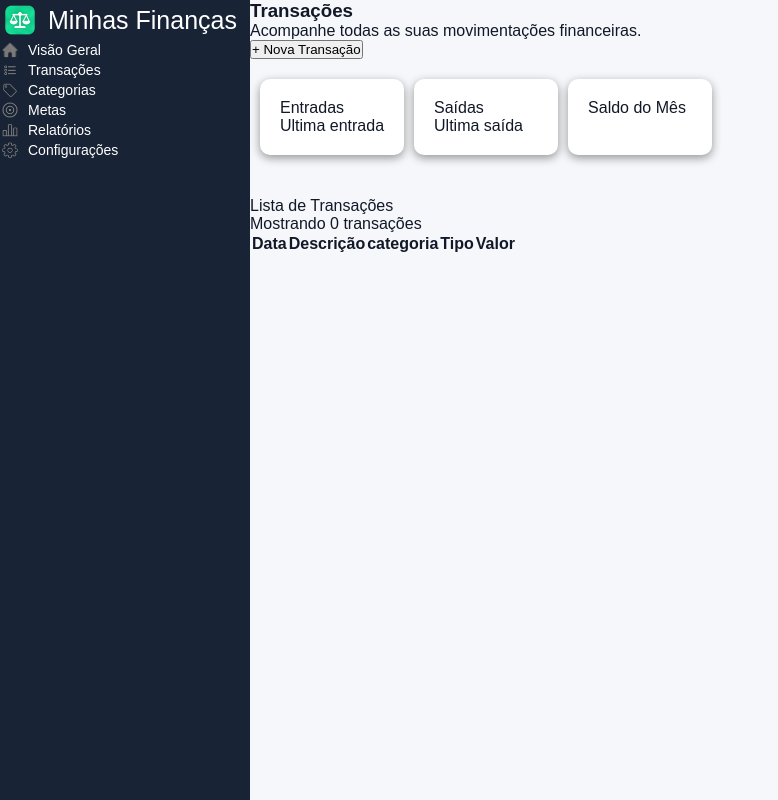
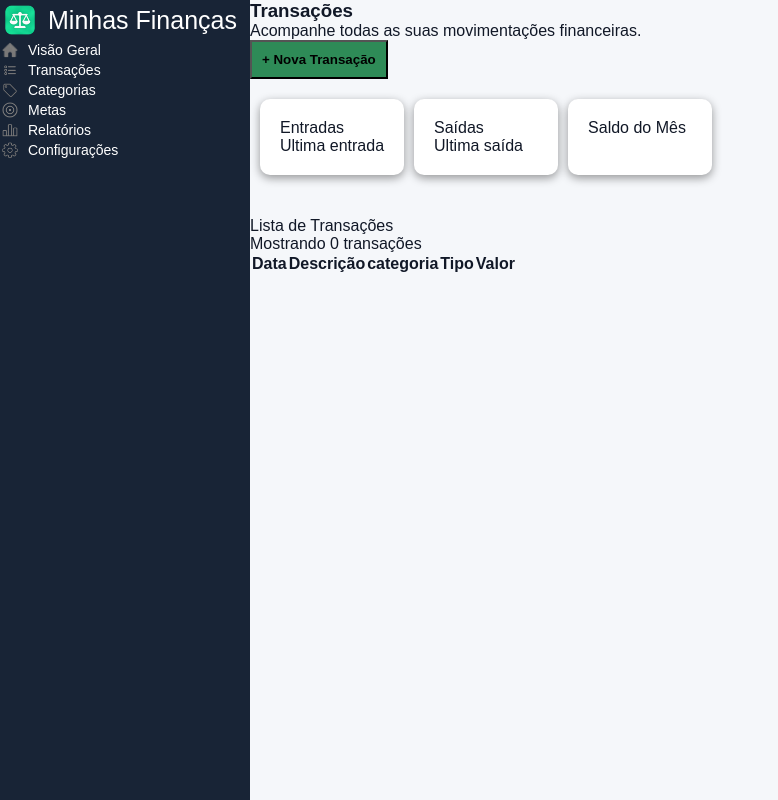
Before and after one commit to CarlosCalbente/projetofuturo, a PHP site: page /transacoes.html in a window 1280 px wide. Shown: the whole page, without its empty margins (0-778 px from the left). Run offline with PHP 8.4, Linux system fonts and the light colour scheme; lists and menus that the app fills with data are empty.

Commit message:
Atualiza o projeto

```diff
--- a/style.css
+++ b/style.css
@@ -254,3 +254,15 @@ main{
     background-color: var(--card);
     padding: 10px;
 }
+
+#newtrans {
+grid-column: 3;
+display: flex;
+flex-direction: column;
+gap: 10px;
+background-color:seagreen;
+font-weight: bold;
+padding: 10px;
+
+
+}
--- a/transacoes.html
+++ b/transacoes.html
@@ -68,7 +68,7 @@
                     </a>
                 </li>
                 <li>
-                    <a href="relatorios.htm">
+                    <a href="relatorios.html">
                         <img class="foto1" src="img/grafico1.png"
                         onmouseover="this.src='img/grafico2.png'"
                         onmouseout="this.src='img/grafico1.png'">
@@ -97,9 +97,10 @@
                 </div>
 
                 <div>
-                    <button id="botao_ntransacao" type="button">+ Nova Transação</button>
+                    <button id="newtrans" type="button">+ Nova Transação</button>
                 </div>
 
+            </div>
             <div id="buscas">
                 <div class="buscar">
 
@@ -141,7 +142,6 @@
                 </div>
             </div>
 
-            </div>
 
             <!-- =======================DESPESAS POR CATEGORIA================================= -->
 
@@ -170,8 +170,6 @@
                             <td></td>
                             <td></td>
                             <td></td>
-                        </tr>
-                        <tr>
                             <td></td>
                             <td></td>
                             <td></td>
@@ -184,6 +182,11 @@
                             <td></td>
                             <td></td>
                             <td></td>
+                            <td></td>
+                            <td></td>
+                            <td></td>
+                            <td></td>
+                            <td></td>
                         </tr>
                         <tr>
                             <td></td>
@@ -191,8 +194,30 @@
                             <td></td>
                             <td></td>
                             <td></td>
+                            <td></td>
+                            <td></td>
+                            <td></td>
+                            <td></td>
+                            <td></td>
                         </tr>
                         <tr>
+                            <td></td>
+                            <td></td>
+                            <td></td>
+                            <td></td>
+                            <td></td>
+                            <td></td>
+                            <td></td>
+                            <td></td>
+                            <td></td>
+                            <td></td>
+                        </tr>
+                        <tr>
+                            <td></td>
+                            <td></td>
+                            <td></td>
+                            <td></td>
+                            <td></td>
                             <td></td>
                             <td></td>
                             <td></td>
```
Lines whose indentation alone changed are shown as unchanged.
